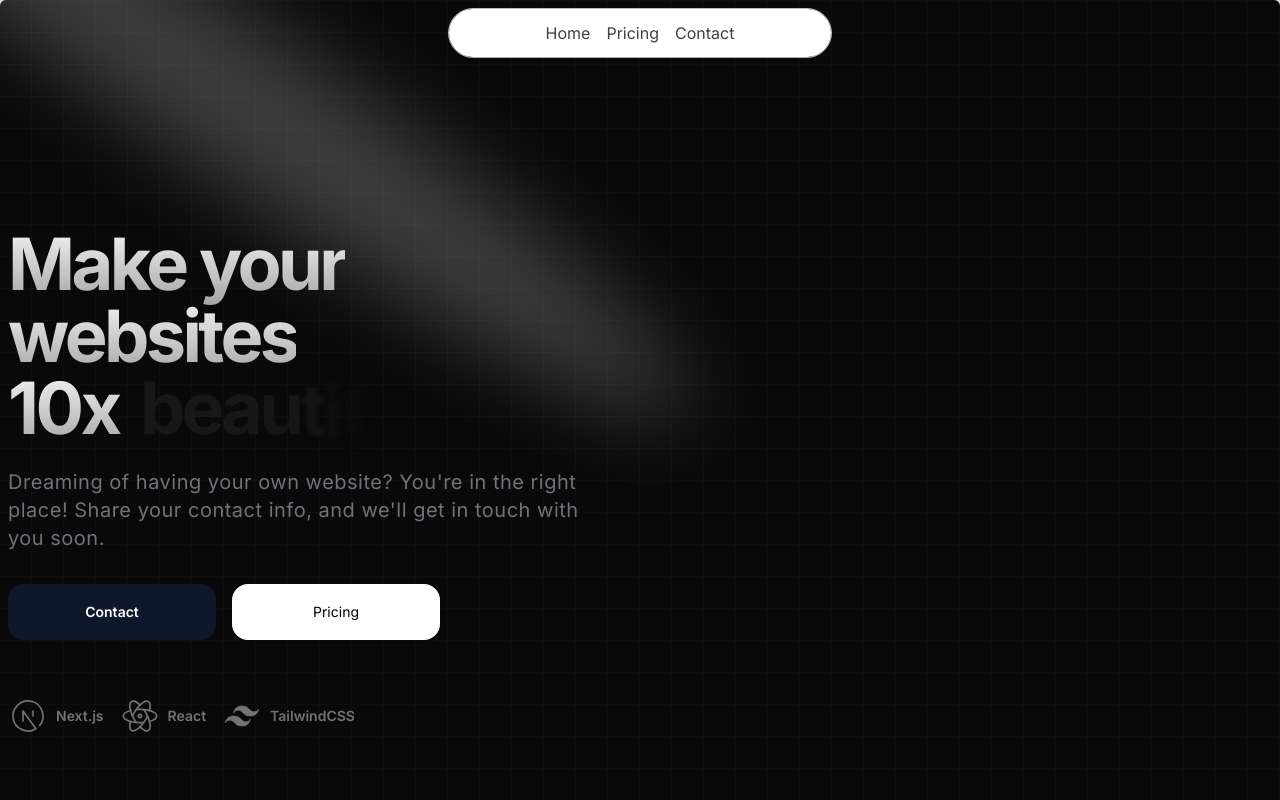
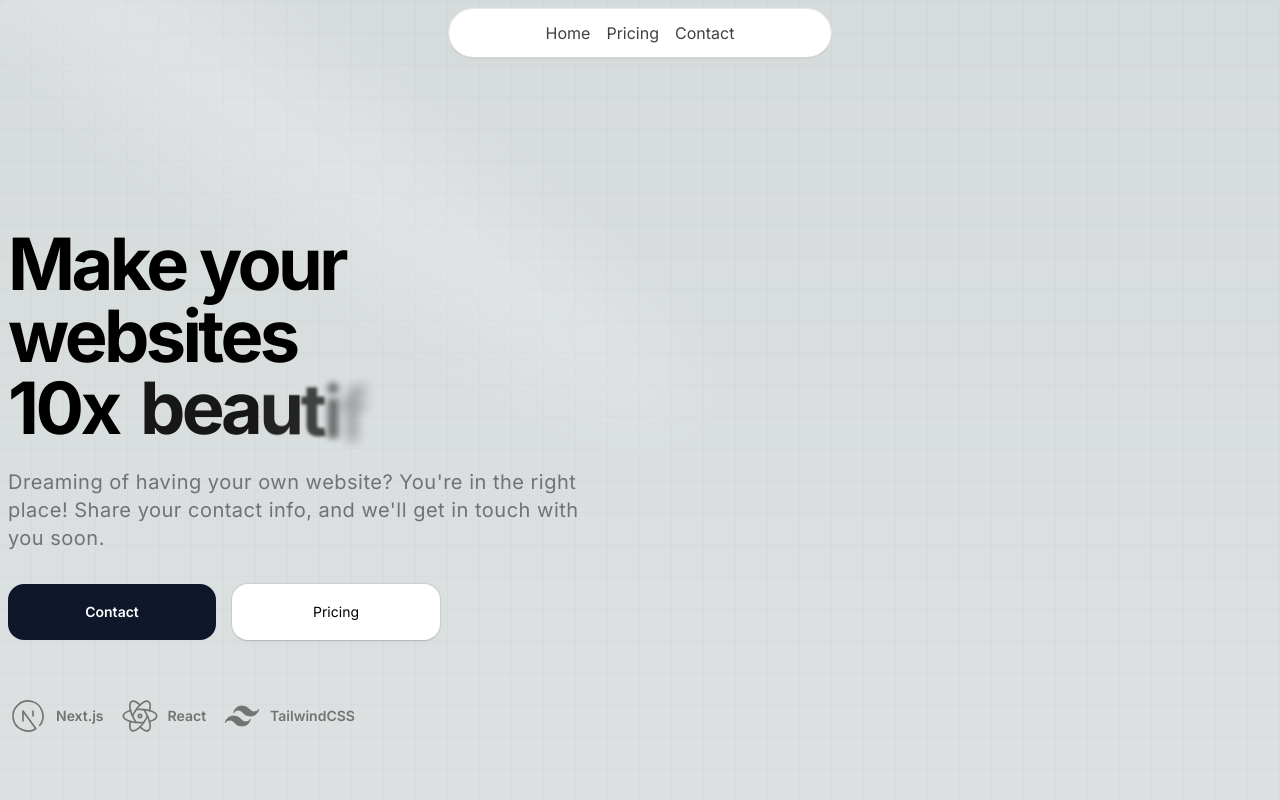
Before and after one commit to InfiniteDevs/impact, a Next.js app: page / in a window 1280 px wide. Shown: the top 800 px of the page. Built offline with nearby package versions, Linux system fonts and the light colour scheme.

Commit message:
update theme

```diff
--- a/app/contact/page.tsx
+++ b/app/contact/page.tsx
@@ -1,5 +1,4 @@
 "use client";
-import axios from "axios";
 import React, { useRef, useState, useEffect } from "react";
 import { Label } from "@/components/ui/label";
 import { Input } from "@/components/ui/input";
@@ -94,7 +93,7 @@ export default function ContactForm() {
   };
   return (
     <div className="mt-16 mb-16">
-      <div className="h-screen flex items-center justify-center bg-black/[0.96] antialiased bg-grid-white/[0.02] relative overflow-hidden">
+      <div className="h-screen flex items-center justify-center dark:bg-black/[0.96] antialiased dark:bg-grid-white/[0.02] bg-grid-black/[0.02] relative overflow-hidden">
         <div className="dark:border-white/[0.2] border border-transparent max-w-md w-full mx-auto rounded-none md:rounded-2xl p-4 md:p-8 shadow-input bg-white dark:bg-black">
           <h2 className="font-bold text-xl text-neutral-800 dark:text-neutral-200">
             Welcome to Impact Studios
--- a/app/page.tsx
+++ b/app/page.tsx
@@ -55,7 +55,7 @@ export default function Home() {
   ];
   return (
     <>
-      <div className="relative pb-40 bg-black dark:bg-brand pt-20 md:pt-40 overflow-hidden px-2 rounded-md flex md:items-center md:justify-center bg-black/[0.96] antialiased bg-grid-white/[0.02] relative overflow-hidden">
+      <div className="relative pb-40 dark:bg-brand pt-20 md:pt-40 overflow-hidden px-2 rounded-md flex md:items-center md:justify-center dark:bg-black/[0.96] antialiased dark:bg-grid-white/[0.02] bg-grid-black/[0.02] relative overflow-hidden">
         <Spotlight
           className="-top-40 left-0 md:left-60 md:-top-20"
           fill="white"
@@ -91,7 +91,7 @@ export default function Home() {
               </svg>
               <h1 className="text-3xl md:text-7xl font-bold mb-6 relative text-left dark:text-zinc-100 text-zinc-700 max-w-4xl">
                 <span
-                  className="tracking-tighter	text-4xl md:text-7xl font-bold text-start bg-clip-text text-transparent bg-gradient-to-b from-neutral-50 to-neutral-400 bg-opacity-50"
+                  className="tracking-tighter	text-4xl md:text-7xl font-bold text-start text-black dark:bg-clip-text dark:text-transparent dark:bg-gradient-to-b dark:from-neutral-50 dark:to-neutral-400 bg-opacity-50"
                   data-brr="1"
                 >
                   Make your websites <br />
--- a/package.json
+++ b/package.json
@@ -11,7 +11,6 @@
   "dependencies": {
     "@radix-ui/react-label": "^2.0.2",
     "@tabler/icons-react": "^3.4.0",
-    "axios": "^1.7.2",
     "clsx": "^2.1.1",
     "framer-motion": "^11.2.4",
     "mini-svg-data-uri": "^1.4.4",
```
Also changed, not shown: 1 other file (tests, documents, lock files or other folders).
